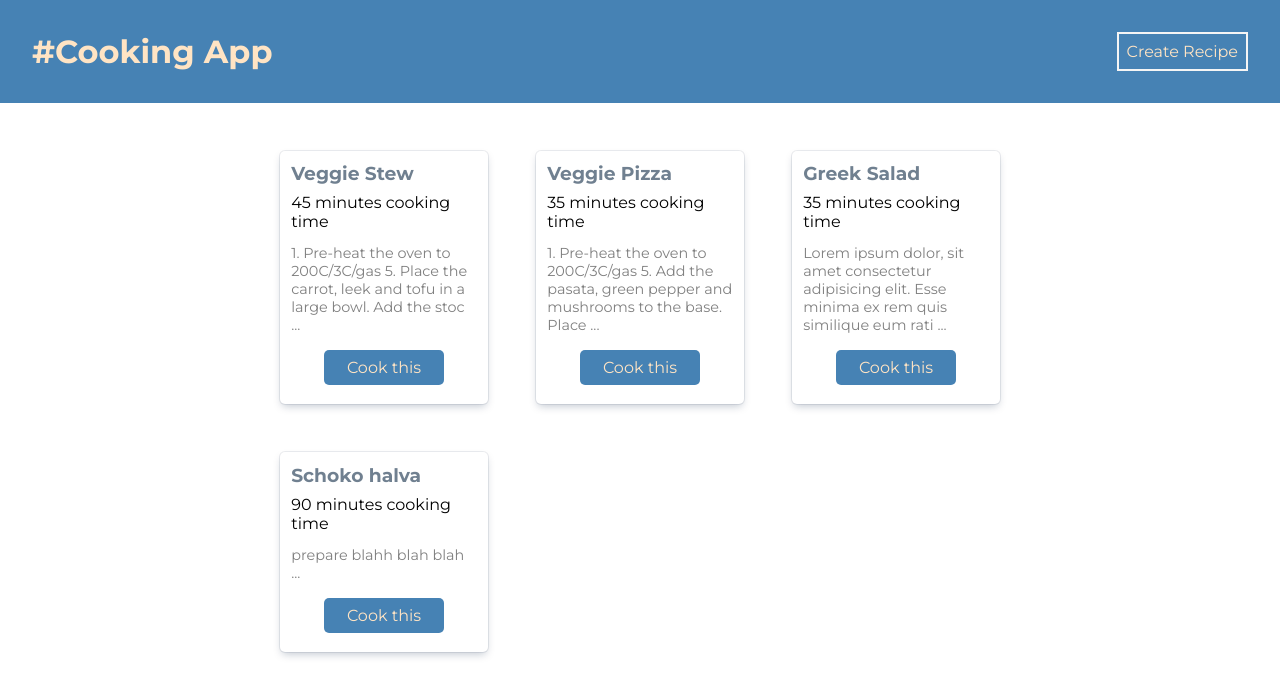
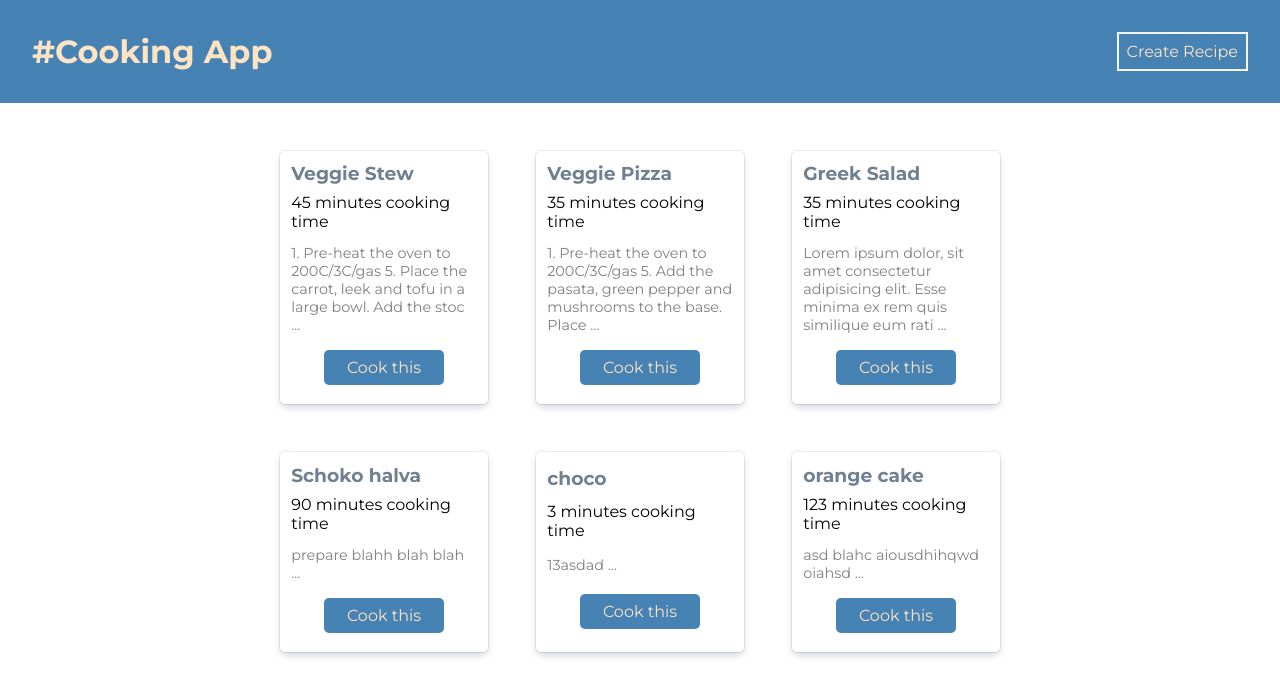
Before and after one commit to abram-stack/react-recipe-app, a React (Vite) app: page / in a window 1280 px wide. Shown: the top 696 px of the page. Built offline with nearby package versions, Linux system fonts and the light colour scheme; data requests are answered from the project's data file.

Commit message:
navigate/redirect user  after creating new recipe

```diff
--- a/data/db.json
+++ b/data/db.json
@@ -48,6 +48,28 @@
       "method": "prepare blahh blah blah",
       "cookingTime": "90 minutes",
       "id": "lZ0Iwd6"
+    },
+    {
+      "title": "choco",
+      "ingredients": [
+        "asd",
+        "ds",
+        "aw"
+      ],
+      "method": "13asdad ",
+      "cookingTime": "3 minutes",
+      "id": "wlmMrND"
+    },
+    {
+      "title": "orange cake",
+      "ingredients": [
+        "ora",
+        "asd",
+        "123asdasd"
+      ],
+      "method": "asd blahc aiousdhihqwd oiahsd\n",
+      "cookingTime": "123 minutes",
+      "id": "CGpsXzC"
     }
   ]
 }
--- a/src/pages/Create.jsx
+++ b/src/pages/Create.jsx
@@ -1,6 +1,7 @@
-import { useRef, useState } from 'react'
+import { useEffect, useRef, useState } from 'react'
 import './create.css'
 import { useFetch } from '../hooks/useFetch'
+import { useNavigate } from 'react-router-dom'
 
 export default function Create() {
   const [title, setTitle] = useState('')
@@ -10,15 +11,22 @@ export default function Create() {
   const [time, setTime] = useState('')
 
   const ingredientInput = useRef(null)
+  const navigate = useNavigate()
 
   const { postData, data, error } = useFetch('http://localhost:3000/recipes', 'POST')
+
+
+  useEffect(() => {
+    if (data) {
+      navigate('/')
+    }
+  }, [data])
 
    function handleSubmit(e) {
      e.preventDefault()
 
-
      // postData(returned from useFetch) will trigger useEffect (set the options state)
-    postData({title, ingredients, method, cookingTime: time + ' minutes' })
+     postData({ title, ingredients, method, cookingTime: time + ' minutes' })
      setTitle('')
      setNewIngredients('')
      setIngredients([])
```
Lines whose indentation alone changed are shown as unchanged.
